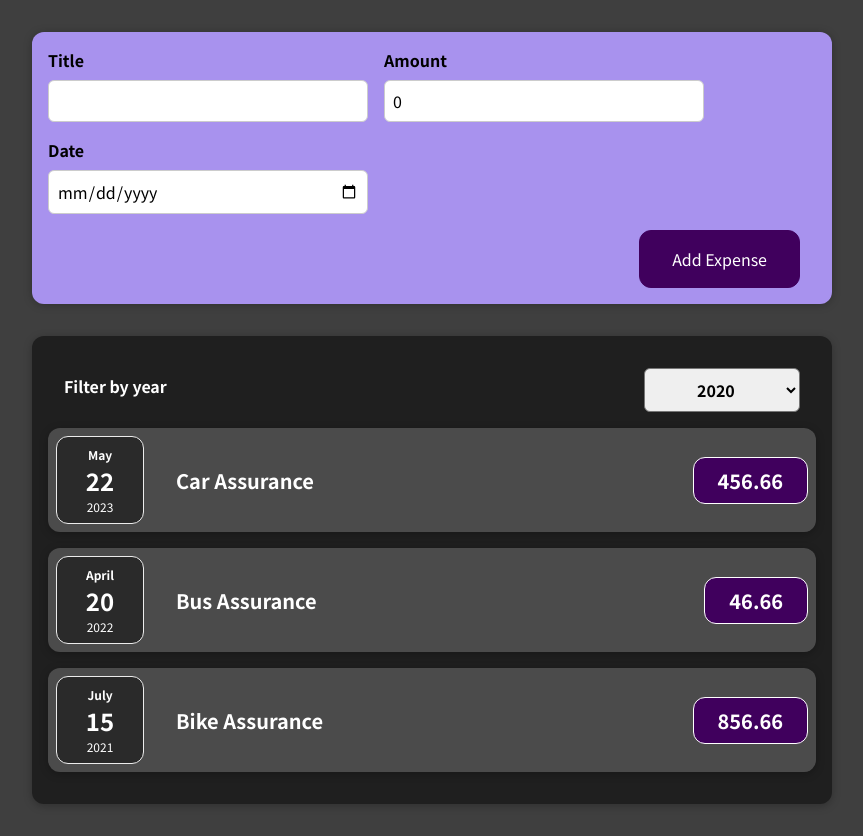
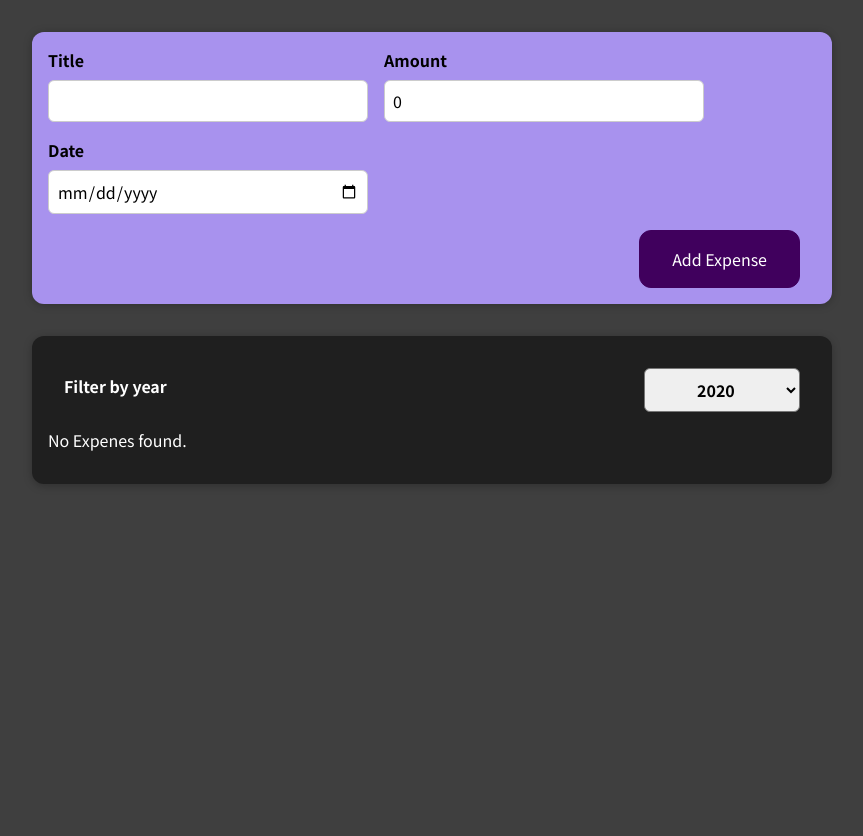
Before and after one commit to abhaygupta26/Price-Tracker, a React (Create React App) app: page / in a window 1280 px wide. Shown: the whole page, without its empty margins (208-1071 px from the left). After the commit the page ends 800 px from the top, so only its background shows below. Built offline with nearby package versions, Linux system fonts and the light colour scheme.

Commit message:
get expenses according to the date selected on the dropdown list.

```diff
--- a/src/components/Expenses/Expenses.js
+++ b/src/components/Expenses/Expenses.js
@@ -12,6 +12,23 @@
     setFilteredYear(filterdate);
   };
 
+  const filteredExpenses = props.expenses.filter((expense) => {
+    return expense.date.getFullYear().toString() === filteredYear;
+  });
+
+  let expensesContent = <p style={{ color: "white" }}>No Expenes found.</p>;
+  if (filteredExpenses.length > 0) {
+    expensesContent = filteredExpenses.map((expense) => {
+      return (
+        <ExpenseItem
+          key={expense.id}
+          title={expense.title}
+          amount={expense.amount}
+          date={expense.date}
+        />
+      );
+    });
+  }
   return (
     <div>
       <Card className='expenses'>
@@ -19,7 +36,8 @@
           selected={filteredYear}
           onChangeFilter={filterChangeHandler}
         />
-        <ExpenseItem
+        {expensesContent}
+        {/* <ExpenseItem
           title={props.expenses[0].title}
           amount={props.expenses[0].amount}
           date={props.expenses[0].date}
@@ -33,7 +51,7 @@
           title={props.expenses[2].title}
           amount={props.expenses[2].amount}
           date={props.expenses[2].date}
-        />
+        /> */}
       </Card>
     </div>
   );
```
